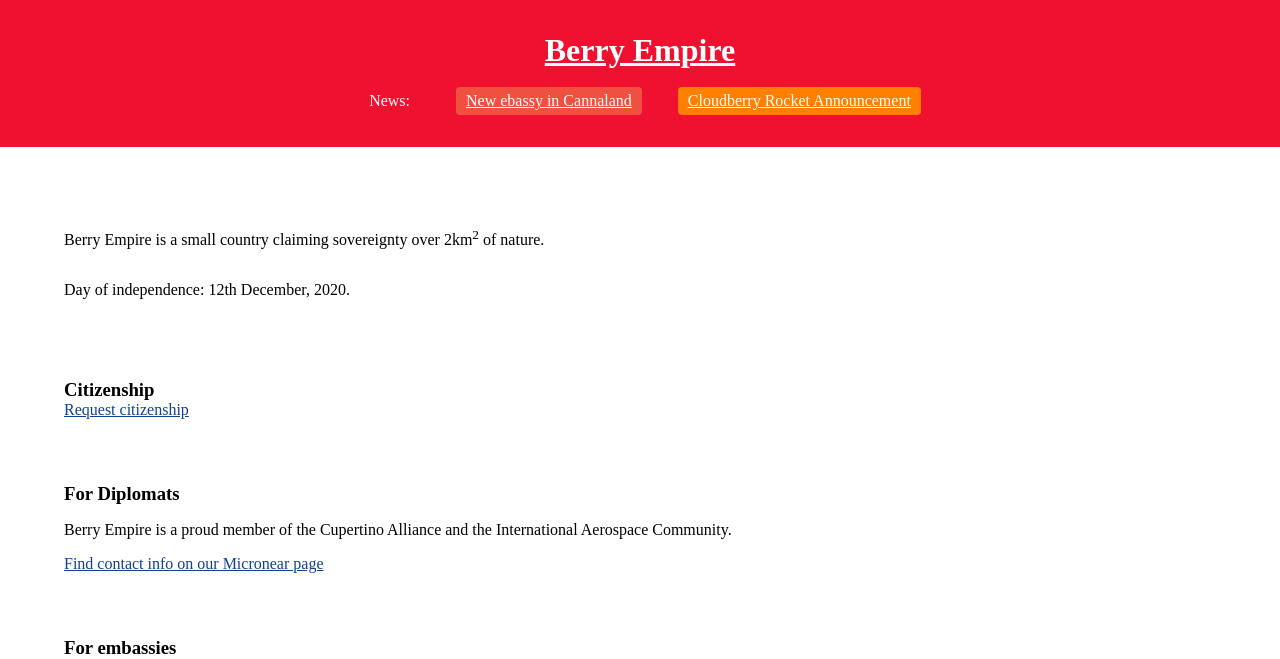
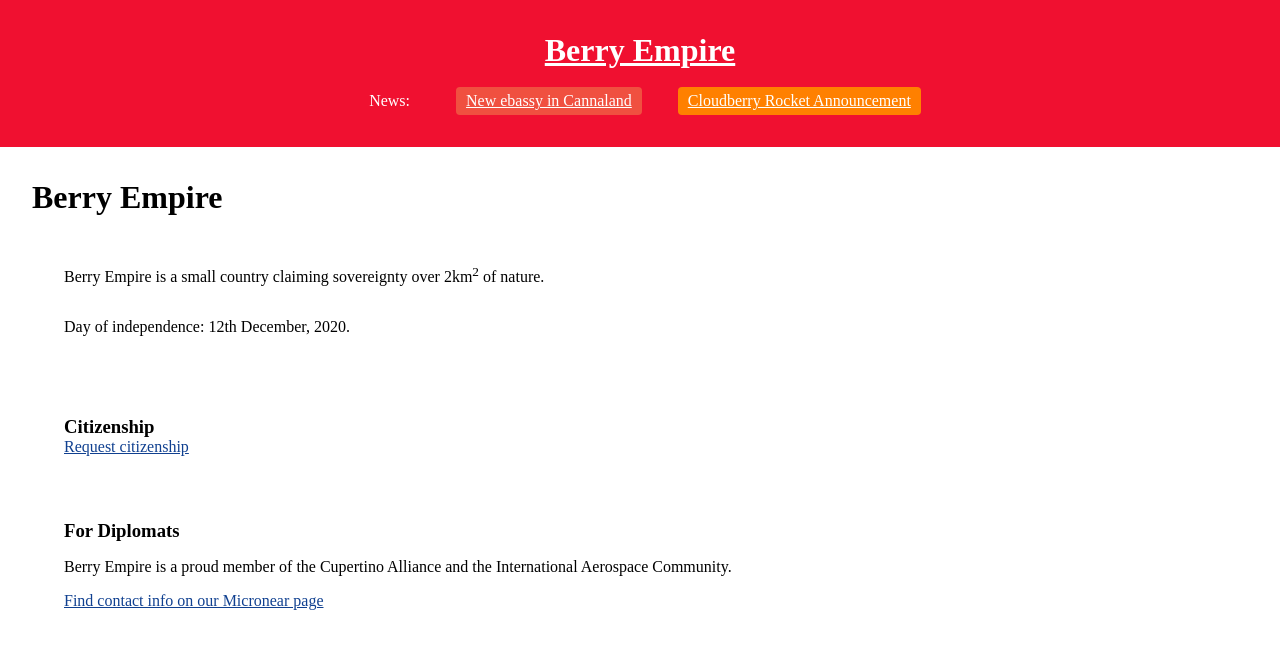
Before and after one commit to berryempire/berryempire.github.io, a Jekyll site: the page built from index.md, in a window 1280 px wide. Shown: the top 659 px of the page. Built offline with Jekyll 4.4.1, drawn with Linux system fonts in a browser that asks for light colours; our own code applies the rules of GitHub Pages for plain Markdown files.

Commit message:
Update index.md

```diff
--- a/index.md
+++ b/index.md
@@ -1,3 +1,4 @@
+## Berry Empire
 <section>
   <p>Berry Empire is a small country claiming sovereignty over 2km<sup>2</sup> of nature.</p>
   <p>Day of independence: 12th December, 2020.</p>
```
